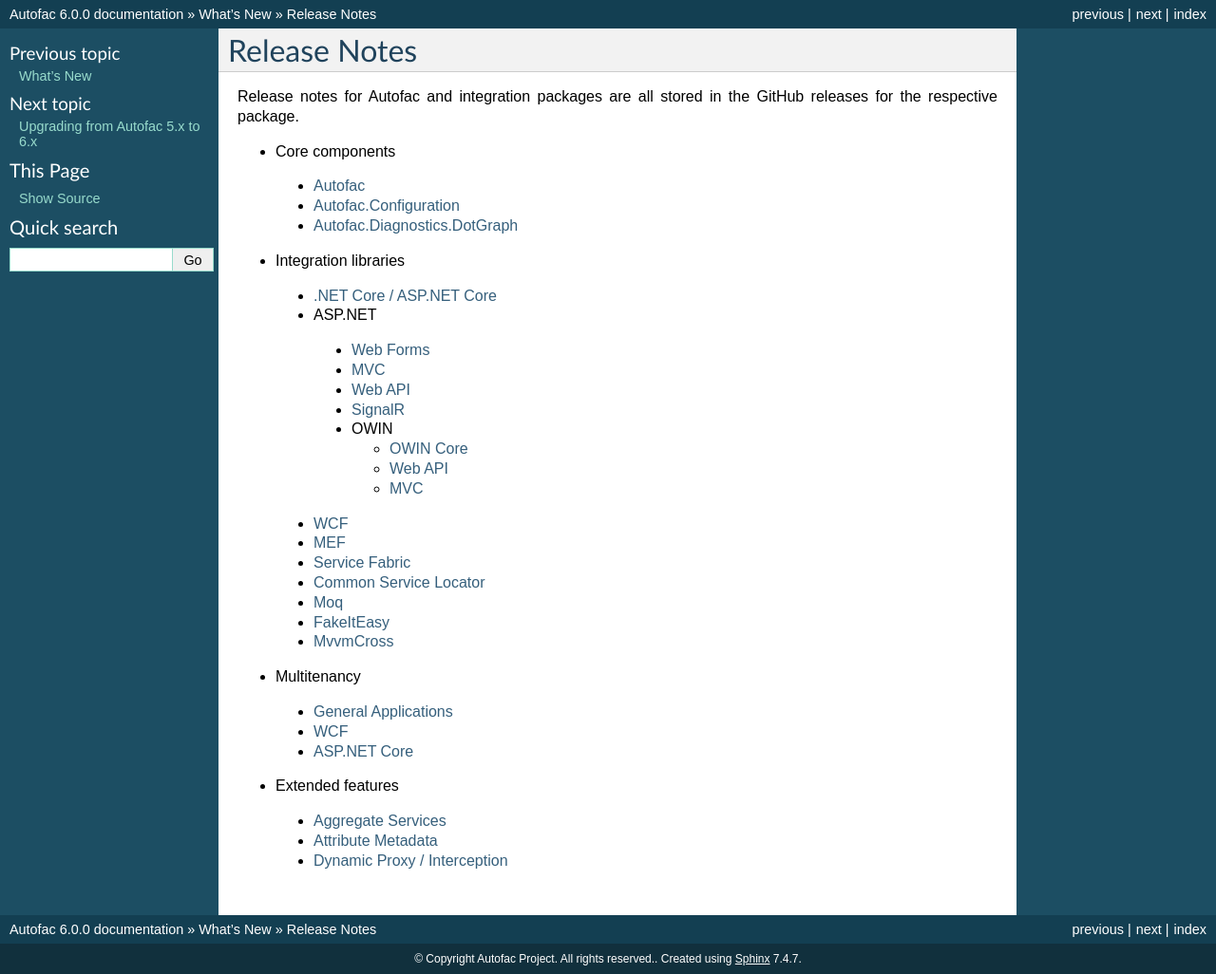
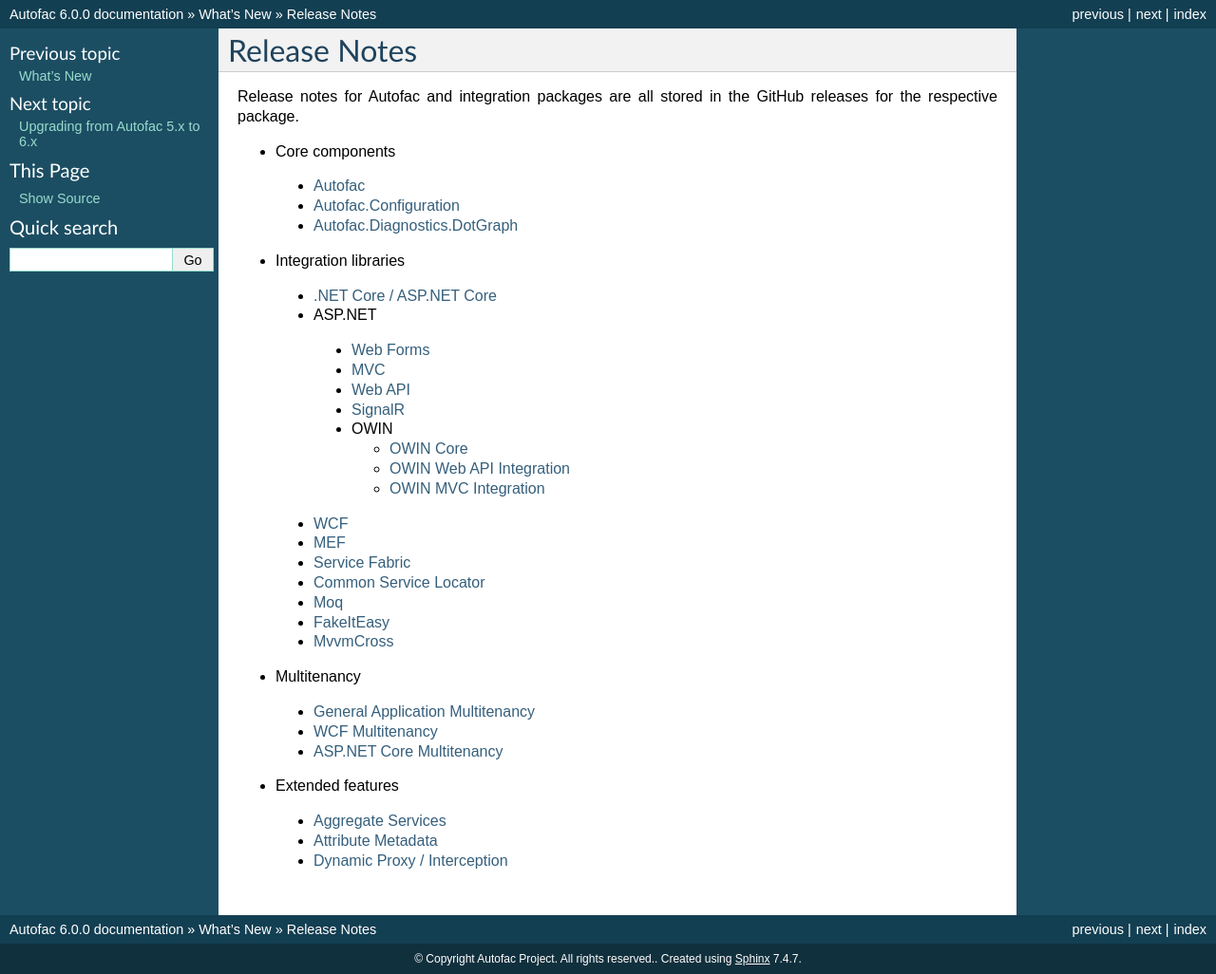
Before and after one commit to autofac/Documentation, a Sphinx documentation site: the page built from docs/whats-new/releasenotes.rst, in a window 1280 px wide. Shown: the whole page at 95% size. Built offline with Sphinx 7.4.7, drawn with Linux system fonts in a browser that asks for light colours.

Commit message:
Fixed duplicate target name warning.

```diff
--- a/docs/whats-new/releasenotes.rst
+++ b/docs/whats-new/releasenotes.rst
@@ -22,8 +22,8 @@
   + OWIN
 
     * `OWIN Core <https://github.com/autofac/Autofac.Owin/releases>`_
-    * `Web API <https://github.com/autofac/Autofac.WebApi.Owin/releases>`_
-    * `MVC <https://github.com/autofac/Autofac.Mvc.Owin/releases>`_
+    * `OWIN Web API Integration <https://github.com/autofac/Autofac.WebApi.Owin/releases>`_
+    * `OWIN MVC Integration <https://github.com/autofac/Autofac.Mvc.Owin/releases>`_
 
  - `WCF <https://github.com/autofac/Autofac.Wcf/releases>`_
  - `MEF <https://github.com/autofac/Autofac.Mef/releases>`_
@@ -35,9 +35,9 @@
 
 * Multitenancy
 
- - `General Applications <https://github.com/autofac/Autofac.Multitenant/releases>`_
- - `WCF <https://github.com/autofac/Autofac.Multitenant.Wcf/releases>`_
- - `ASP.NET Core <https://github.com/autofac/Autofac.AspNetCore.Multitenant/releases>`_
+ - `General Application Multitenancy <https://github.com/autofac/Autofac.Multitenant/releases>`_
+ - `WCF Multitenancy <https://github.com/autofac/Autofac.Multitenant.Wcf/releases>`_
+ - `ASP.NET Core Multitenancy <https://github.com/autofac/Autofac.AspNetCore.Multitenant/releases>`_
 
 * Extended features
 
```
